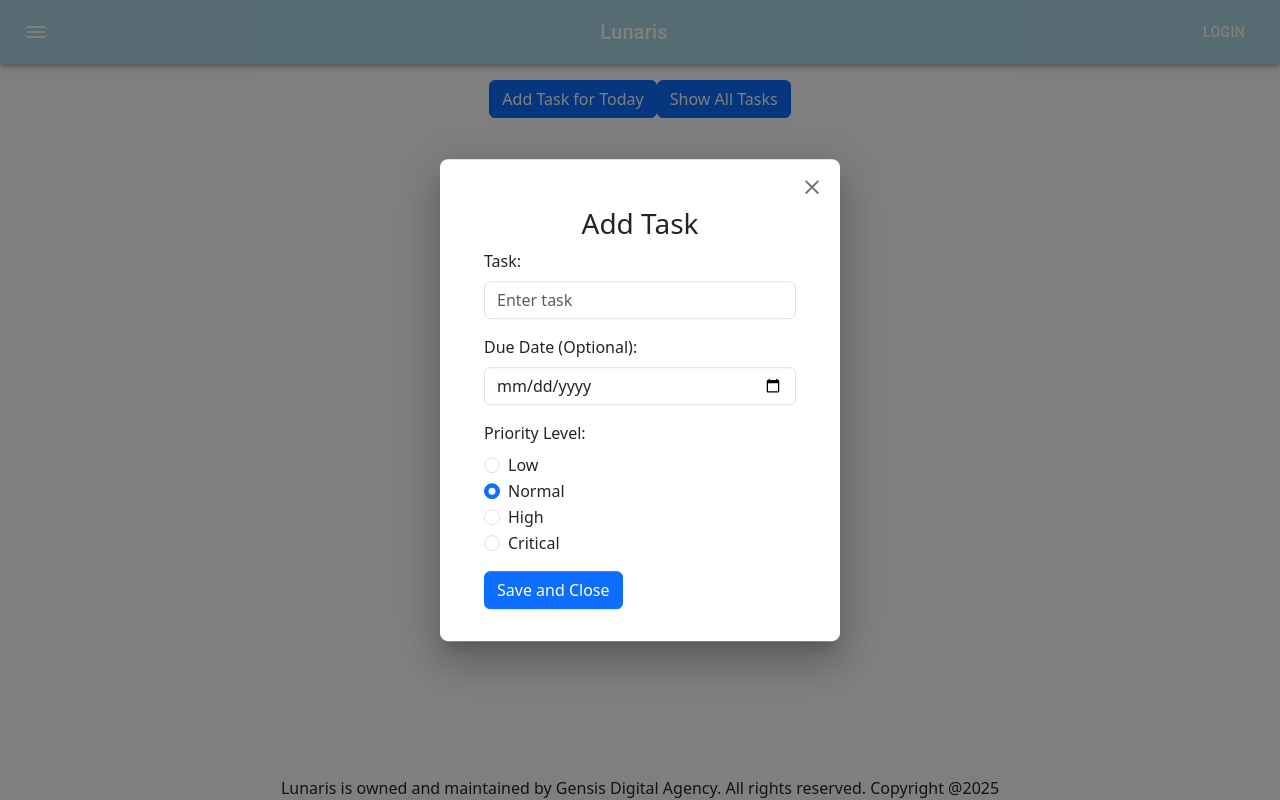
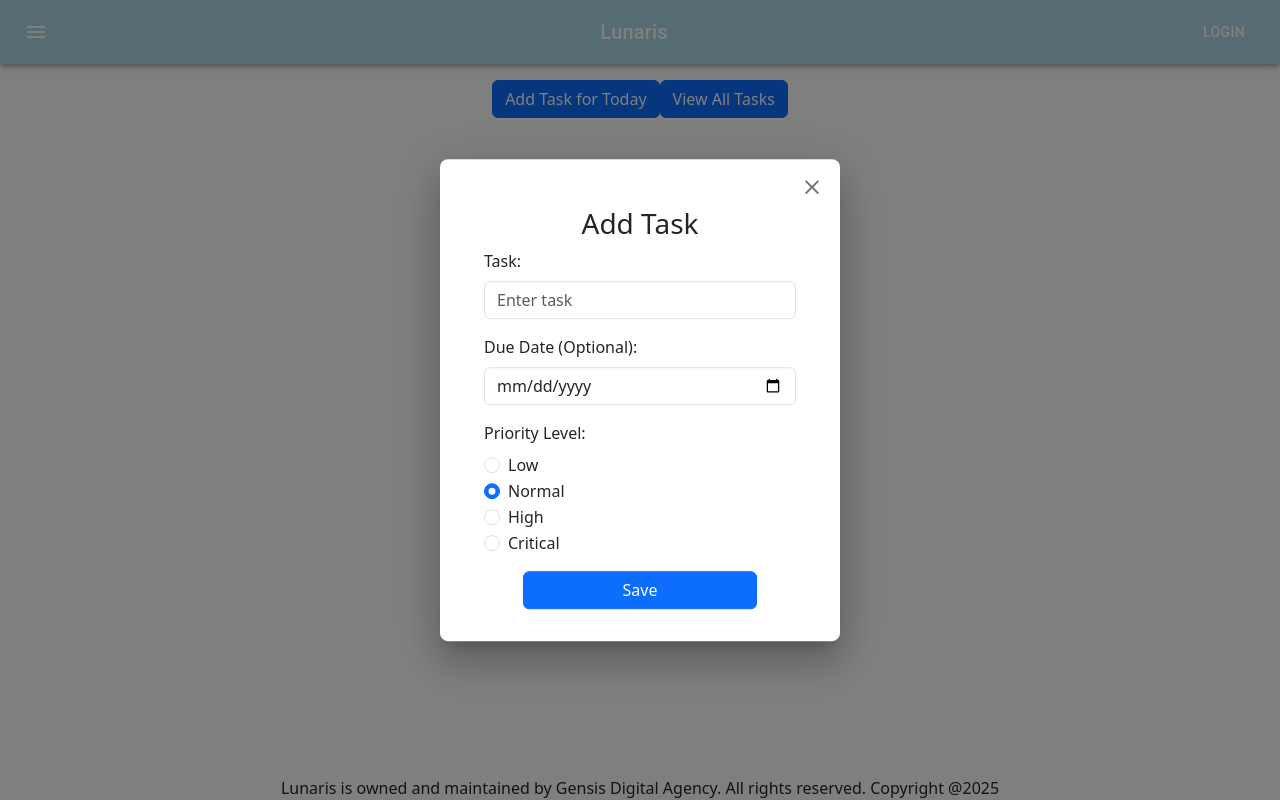
Before and after one commit to RStrozier/lunaris, a React (Vite) app: page / in a window 1280 px wide. Both pictures are taken after a click on the button "Add Task for Today". Built offline with nearby package versions, Linux system fonts and the light colour scheme.

Commit message:
edited to view tasks and current tasks, setting up filter for task window

```diff
--- a/src/components/modals/DisplayTaskModal.tsx
+++ b/src/components/modals/DisplayTaskModal.tsx
@@ -1,6 +1,6 @@
 import { useState } from "react";
+import ModalLayout from "../ModalLayout";
 import TaskDisplay from "../user-tasks/TaskDisplay";
-import ModalLayout from "../ModalLayout";
 
 const DisplayTaskModal = () => {
   const [isModalOpen, setModalOpen] = useState(false);
@@ -16,10 +16,10 @@ const DisplayTaskModal = () => {
   return (
     <>
       <button className="mt-2 btn btn-primary" onClick={handleModalOpen}>
-        Show All Tasks
+       View All Tasks
       </button>
       <ModalLayout open={isModalOpen} onClose={handleModalClose}>
-        {/* Render TaskDisplay only when modal is open */}
+        {/* Render TaskForm inside the modal */}
         {isModalOpen && <TaskDisplay />}
       </ModalLayout>
     </>
--- a/src/components/user-tasks/TaskDisplay.tsx
+++ b/src/components/user-tasks/TaskDisplay.tsx
@@ -36,7 +36,16 @@ const TaskDisplay = () => {
 
       {/* Render tasks if available */}
       {!loading && tasks.length > 0 && (
-        <ul className="list-unstyled">
+        <>
+        <h3 className="text-center m-1">Current Task List</h3>
+
+        <div className="row mt-2 justify-content-center text-primary">
+            <div className="col-auto">Today</div>
+            <div className="col-auto">This Week</div>
+            <div className="col-auto">Month Object</div>
+        </div>
+
+         <ul className="list-unstyled mt-2">
           {tasks.map((task, index) => (
             <li key={index} className="mb-3">
               <div className="fw-bold fs-5">{task.task}</div>
@@ -58,6 +67,7 @@ const TaskDisplay = () => {
             </li>
           ))}
         </ul>
+        </>
       )}
 
       {/* Show "No tasks available" if tasks are empty and not loading */}
--- a/src/components/user-tasks/TaskForm.tsx
+++ b/src/components/user-tasks/TaskForm.tsx
@@ -1,13 +1,13 @@
 import { useForm, SubmitHandler } from "react-hook-form";
 import { TaskFormData } from "../../data/Types";
 import { db } from "../../auth/firebaseConfig";
- // Firestore methods
+// Firestore methods
 import { collection, addDoc, Timestamp } from "firebase/firestore";
 import { useState } from "react";
 
 const TaskForm = () => {
   // React Hook Form setup
-  const { register, handleSubmit, formState: { errors }} = useForm<TaskFormData>();
+  const { register, handleSubmit, formState: { errors }, reset } = useForm<TaskFormData>();
 
   // State to handle success or error messages
   const [message, setMessage] = useState<string | null>(null);
@@ -28,8 +28,10 @@ const TaskForm = () => {
 
       // Set success message
       setMessage("Task added successfully!");
+      // Clear the form inputs
+      reset(); //
     } catch (error) {
-        // Set error message
+      // Set error message
       console.error("Error adding task to Firestore:", error);
       setMessage("Failed to add task. Please try again.");
     }
@@ -134,20 +136,20 @@ const TaskForm = () => {
             </div>
           </div>
 
-          {/* Submit Button */}
-          <button type="submit" className="btn btn-primary">
-            Save and Close
+
+          {/* Save */}
+          <button type="submit" className="mt-2 btn btn-primary w-75 mx-auto d-block">
+            Save
           </button>
         </form>
 
         {/* Success or Error Message */}
         {message && (
           <div
-            className={`mt-3 alert ${
-              message.includes("successfully")
+            className={`mt-3 alert ${message.includes("successfully")
                 ? "alert-success" // Success alert styling
                 : "alert-danger" // Error alert styling
-            }`}
+              }`}
           >
             {message}
           </div>
--- a/src/utilities/getTaskData.ts
+++ b/src/utilities/getTaskData.ts
@@ -17,7 +17,8 @@ export const getTaskData = async (): Promise<Task[]> => {
         task: data.task,
         createdAt,
         dueDate,
-        priority: data.priority || "No Priority",
+        // defaults to low priority if none is set
+        priority: data.priority || "low",
       };
     });
     return taskList;
```
